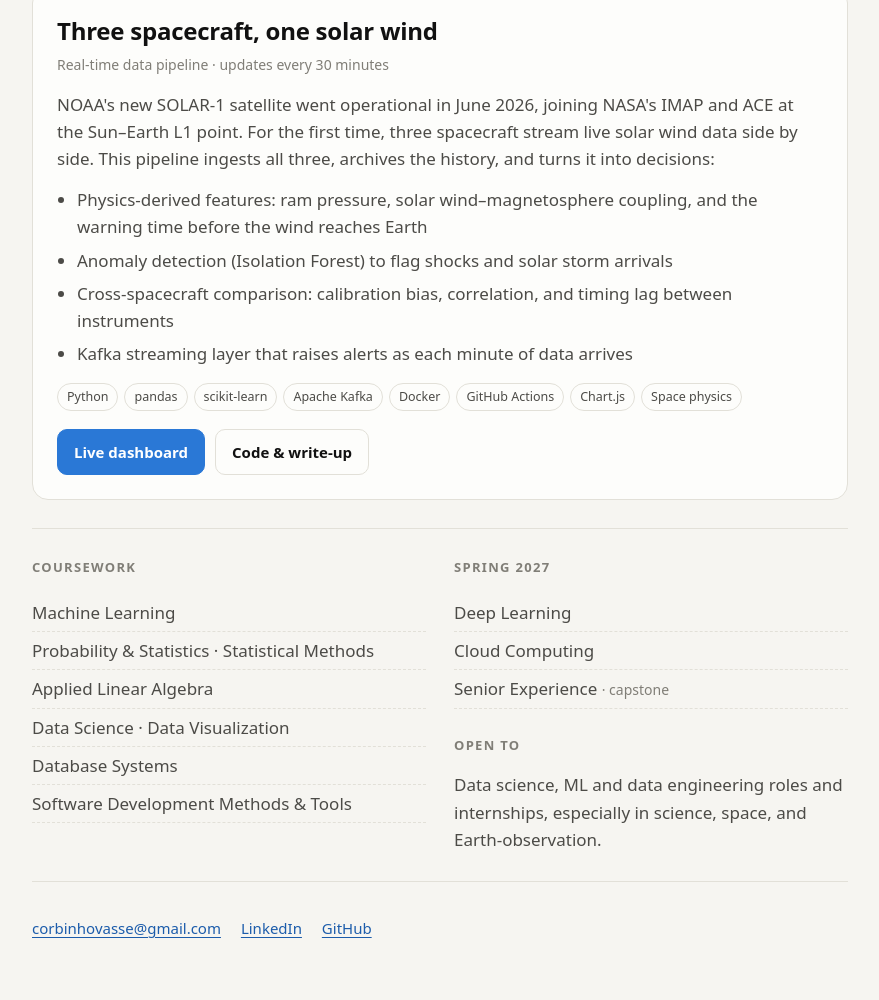
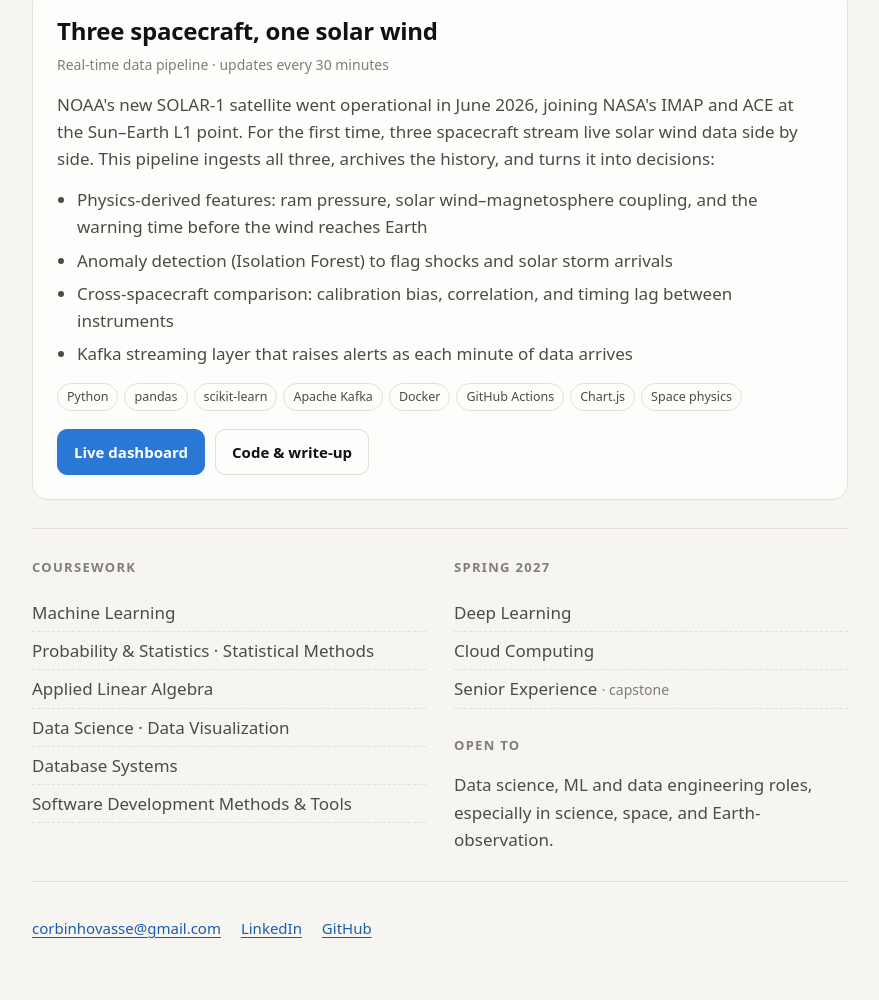
Before and after one commit to corbinhovasse-prog/corbinhovasse-prog.github.io, a plain HTML site: page index.html in a window 1280 px wide. Shown: the part 843-1843 px from the top of the page, without its empty margins (200-1079 px from the left). Drawn offline with Linux system fonts and the light colour scheme.

Commit message:
Update index.html

```diff
--- a/index.html
+++ b/index.html
@@ -132,7 +132,7 @@
           <li>Senior Experience <span>· capstone</span></li>
         </ul>
         <h2 style="margin-top:26px">Open to</h2>
-        <p style="margin:0;color:var(--ink-2)">Data science, ML and data engineering roles and internships, especially in science, space, and Earth-observation.</p>
+        <p style="margin:0;color:var(--ink-2)">Data science, ML and data engineering roles, especially in science, space, and Earth-observation.</p>
       </div>
     </div>
   </section>
```
